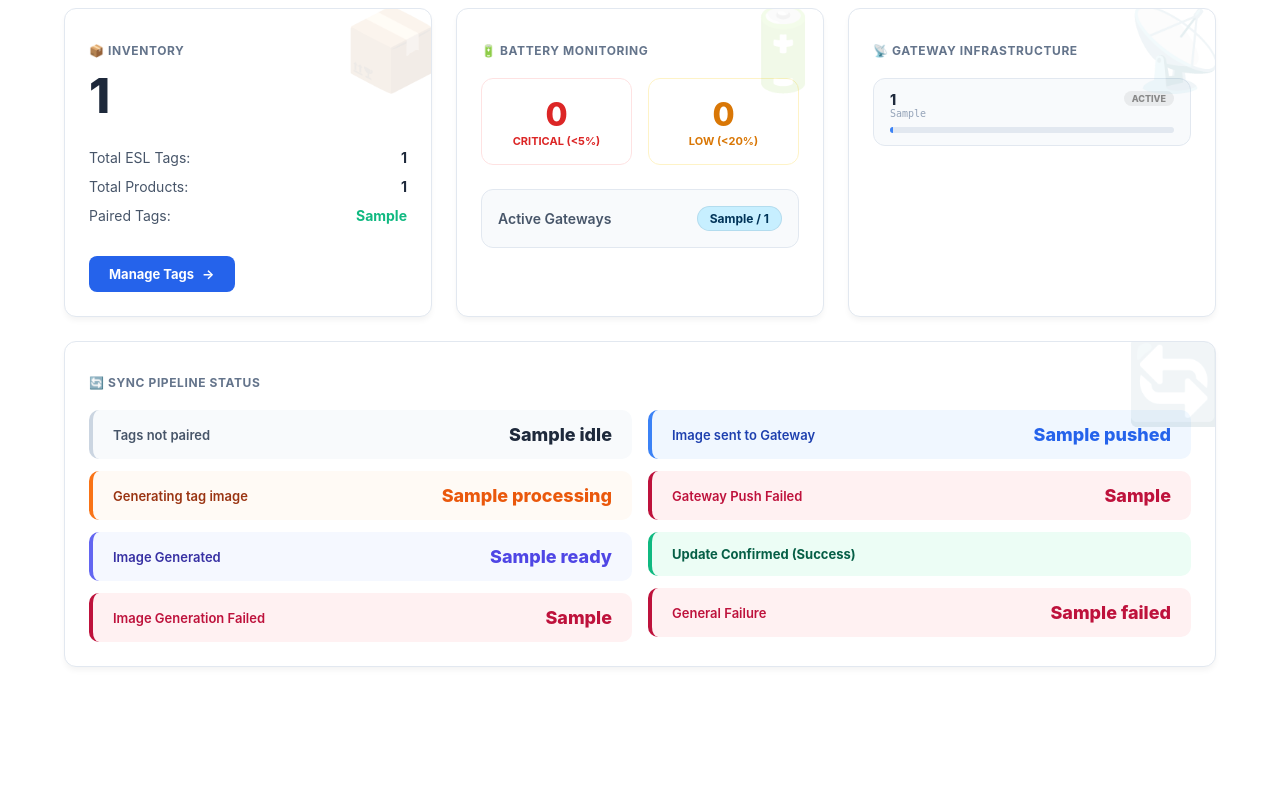
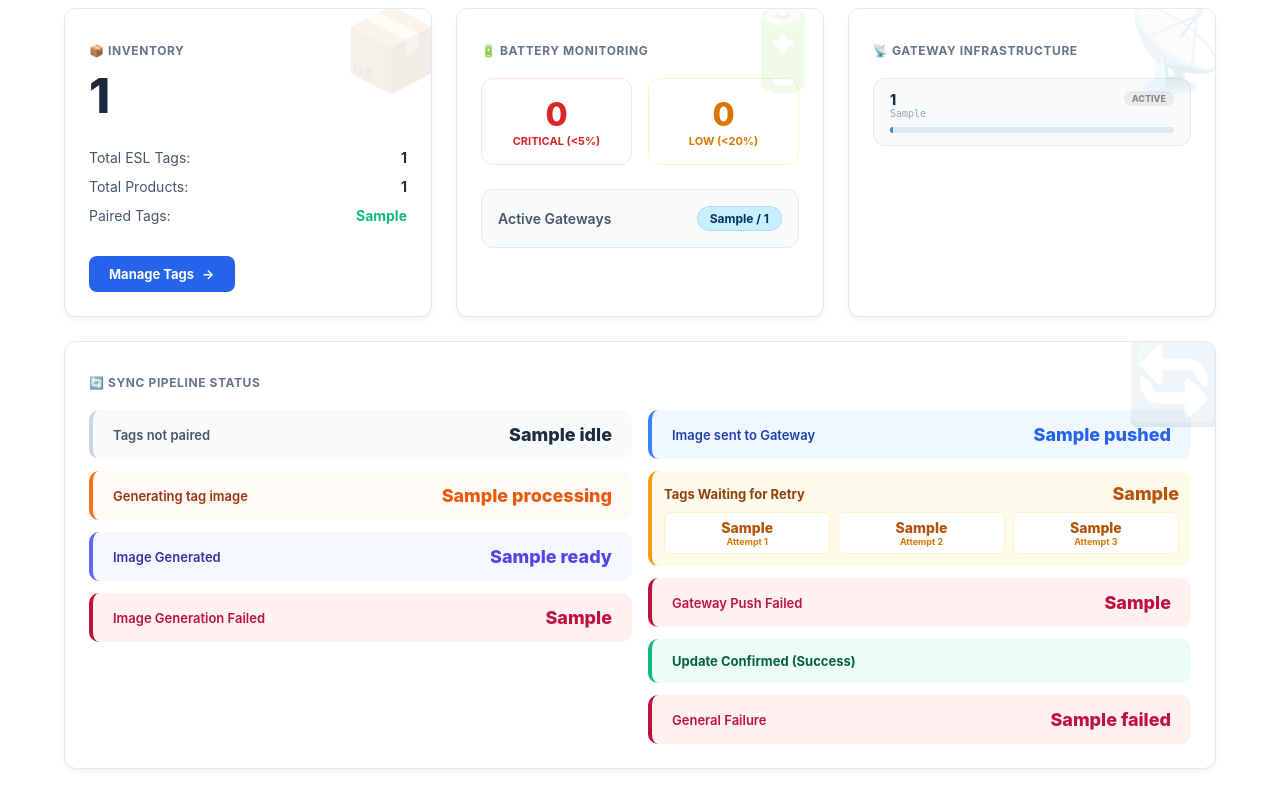
Before and after one commit to rkaredia/esl-cloud, a Django app: template templates/admin/dashboard.html in a window 1280 px wide. Shown: the part 252-1061 px from the top of the page. Before the commit the page ends 919 px from the top, so only its background shows below. Run offline with Django 5.2, Linux system fonts and the light colour scheme; the template is opened without the code that fills it: most values are stand-ins (such as "Sample title", 1, 10 or a date in 2020); parts of the project's set-up code (start-up, migrations or seed data) failed here and were passed over.

Commit message:
feat: Implement ESL delivery throttling and 3-stage retry logic
- Add per-gateway serialized throttling with 500ms delay via process_gateway_queue_task.
- Implement status-aware 3-stage retry logic (5m, 15m, 30m) for failed tag updates.
- Update 16-bit hardware token to include retry count in bits 14-15.
- Enhance Analytics Dashboard to track tags in Attempt 1, 2, and 3 stages.
- Add deduplication to update_tag_image_task to prevent redundant refreshes.
- Normalize tag MAC addresses to uppercase and improve ID validation in monitoring.
- Restrict GlobalSetting admin to edit-only for system stability.

Co-authored-by: rkaredia <259759772+rkaredia@users.noreply.github.com>

```diff
--- a/templates/admin/dashboard.html
+++ b/templates/admin/dashboard.html
@@ -193,6 +193,30 @@
                         <span style="font-weight: 800; color: #2563eb; font-size: 18px;">{{ sync_stats.pushed }}</span>
                     </div>
                 </a>
+
+                <!-- RETRY SECTION -->
+                <div style="display: flex; flex-direction: column; gap: 4px; padding: 12px; background: #fffbeb; border-radius: 10px; border-left: 4px solid #f59e0b;">
+                    <a href="{% url 'admin:core_esltag_changelist' %}?sync_state=RETRY_WAITING" class="kpi-link" style="margin-bottom: 4px;">
+                        <div style="display: flex; justify-content: space-between; align-items: center;">
+                            <span style="font-size: 13px; font-weight: 700; color: #92400e;">Tags Waiting for Retry</span>
+                            <span style="font-weight: 800; color: #b45309; font-size: 18px;">{{ sync_stats.retry_waiting }}</span>
+                        </div>
+                    </a>
+                    <div style="display: grid; grid-template-columns: repeat(3, 1fr); gap: 8px;">
+                        <a href="{% url 'admin:core_esltag_changelist' %}?sync_state=RETRY_WAITING&retry_count=1" class="kpi-link" style="background: white; padding: 6px; border-radius: 6px; text-align: center; border: 1px solid #fef3c7;">
+                            <div style="font-size: 14px; font-weight: 800; color: #b45309;">{{ sync_stats.retry_1 }}</div>
+                            <div style="font-size: 9px; color: #d97706; font-weight: 700;">Attempt 1</div>
+                        </a>
+                        <a href="{% url 'admin:core_esltag_changelist' %}?sync_state=RETRY_WAITING&retry_count=2" class="kpi-link" style="background: white; padding: 6px; border-radius: 6px; text-align: center; border: 1px solid #fef3c7;">
+                            <div style="font-size: 14px; font-weight: 800; color: #b45309;">{{ sync_stats.retry_2 }}</div>
+                            <div style="font-size: 9px; color: #d97706; font-weight: 700;">Attempt 2</div>
+                        </a>
+                        <a href="{% url 'admin:core_esltag_changelist' %}?sync_state=RETRY_WAITING&retry_count=3" class="kpi-link" style="background: white; padding: 6px; border-radius: 6px; text-align: center; border: 1px solid #fef3c7;">
+                            <div style="font-size: 14px; font-weight: 800; color: #b45309;">{{ sync_stats.retry_3 }}</div>
+                            <div style="font-size: 9px; color: #d97706; font-weight: 700;">Attempt 3</div>
+                        </a>
+                    </div>
+                </div>
                 <a href="{% url 'admin:core_esltag_changelist' %}?sync_state=PUSH_FAILED" class="kpi-link">
                     <div style="display: flex; justify-content: space-between; align-items: center; padding: 14px 20px; background: #fff1f2; border-radius: 10px; border-left: 4px solid #be123c;">
                         <span style="font-size: 13px; font-weight: 600; color: #be123c;">Gateway Push Failed</span>
```
Also changed, not shown: core/admin/base.py (+8 -1 lines), core/tasks.py (+19 -1 lines).
